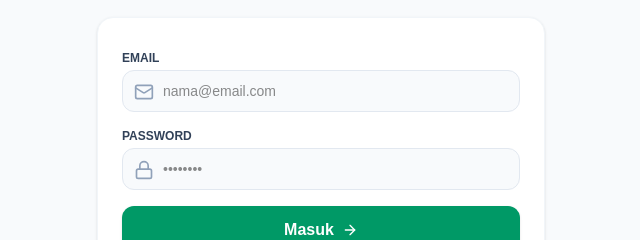
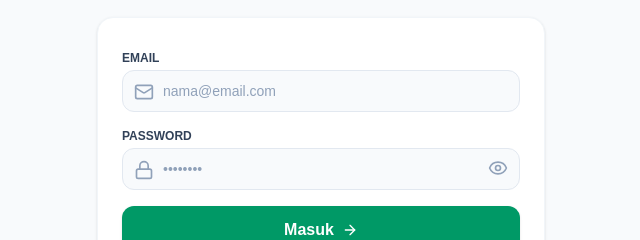
Before and after one commit to anantarenditya/gaske-app, a Next.js app: page /login in a window 1280 px wide. Shown: the part 294-534 px from the top of the page, without its empty margins (319-959 px from the left). Built offline with nearby package versions, Linux system fonts and the light colour scheme.

Commit message:
fix warna teks login dan tambah ikon mata

```diff
--- a/app/login/page.tsx
+++ b/app/login/page.tsx
@@ -3,11 +3,12 @@
 import { useState } from 'react';
 import Link from 'next/link';
 import { loginAction } from '@/app/actions/auth';
-import { Mail, Lock, ArrowRight, Loader2 } from 'lucide-react';
+import { Mail, Lock, ArrowRight, Loader2, Eye, EyeOff } from 'lucide-react';
 
 export default function LoginPage() {
   const [loading, setLoading] = useState(false);
   const [errorMessage, setErrorMessage] = useState<string | null>(null);
+  const [showPassword, setShowPassword] = useState(false);
 
   const handleSubmit = async (e: React.FormEvent<HTMLFormElement>) => {
     e.preventDefault();
@@ -57,7 +58,7 @@ export default function LoginPage() {
                   type="email"
                   required
                   placeholder="nama@email.com"
-                  className="w-full pl-10 pr-4 py-2.5 bg-slate-50 border border-slate-200 rounded-xl text-sm focus:bg-white focus:outline-none focus:ring-2 focus:ring-emerald-500"
+                  className="w-full pl-10 pr-4 py-2.5 bg-slate-50 border border-slate-200 rounded-xl text-sm text-slate-900 placeholder:text-slate-400 focus:bg-white focus:outline-none focus:ring-2 focus:ring-emerald-500"
                 />
               </div>
             </div>
@@ -70,11 +71,18 @@ export default function LoginPage() {
                 <Lock className="w-5 h-5 text-slate-400 absolute left-3 top-3" />
                 <input
                   name="password"
-                  type="password"
+                  type={showPassword ? "text" : "password"}
                   required
                   placeholder="••••••••"
-                  className="w-full pl-10 pr-4 py-2.5 bg-slate-50 border border-slate-200 rounded-xl text-sm focus:bg-white focus:outline-none focus:ring-2 focus:ring-emerald-500"
+                  className="w-full pl-10 pr-12 py-2.5 bg-slate-50 border border-slate-200 rounded-xl text-sm text-slate-900 placeholder:text-slate-400 focus:bg-white focus:outline-none focus:ring-2 focus:ring-emerald-500"
                 />
+                <button
+                  type="button"
+                  onClick={() => setShowPassword(!showPassword)}
+                  className="absolute right-3 top-2.5 text-slate-400 hover:text-emerald-600 transition"
+                >
+                  {showPassword ? <EyeOff className="w-5 h-5" /> : <Eye className="w-5 h-5" />}
+                </button>
               </div>
             </div>
 
```
